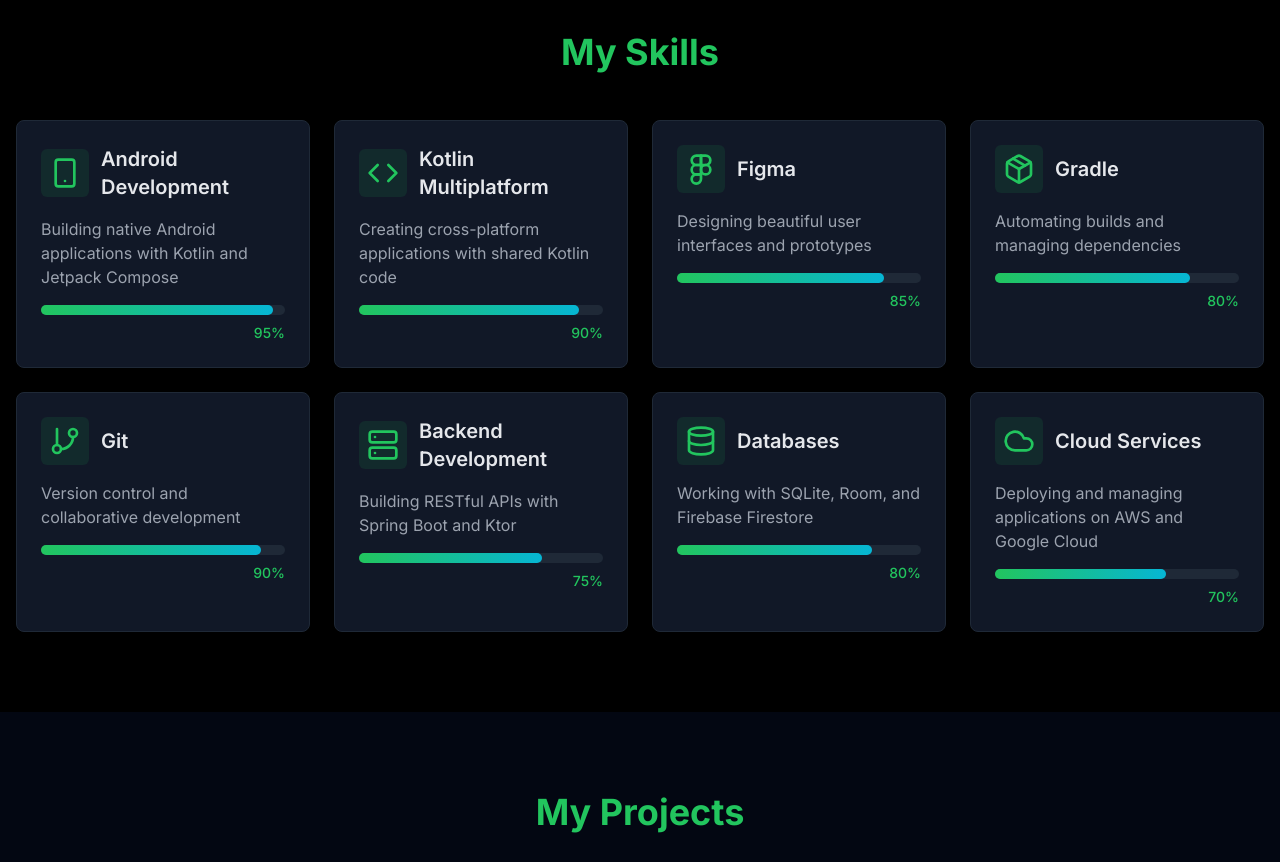
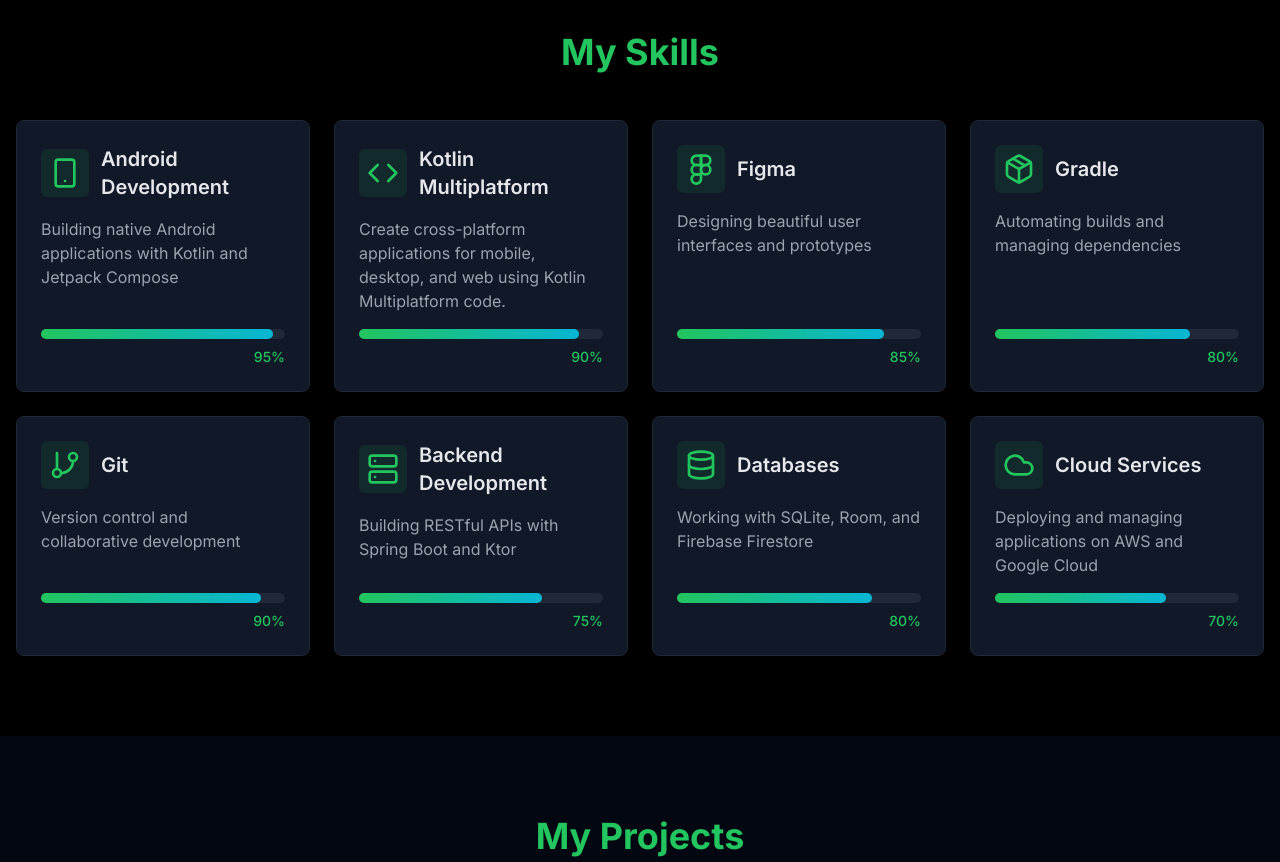
Before and after one commit to Chen-Xi-g/Chen-Xi-g.github.io, a Next.js app: page / in a window 1280 px wide. Shown: the part 1420-2282 px from the top of the page. Built offline with nearby package versions, Linux system fonts and the light colour scheme.

Commit message:
fix: text

```diff
--- a/components/skills.tsx
+++ b/components/skills.tsx
@@ -1,9 +1,18 @@
-"use client"
+"use client";
 
-import { motion } from "framer-motion"
-import { useInView } from "react-intersection-observer"
-import { Smartphone, Code, FigmaIcon, GitBranch, Package, Server, Database, Cloud } from "lucide-react"
-import { useLanguage } from "@/contexts/language-context"
+import { motion } from "framer-motion";
+import { useInView } from "react-intersection-observer";
+import {
+  Smartphone,
+  Code,
+  FigmaIcon,
+  GitBranch,
+  Package,
+  Server,
+  Database,
+  Cloud,
+} from "lucide-react";
+import { useLanguage } from "@/contexts/language-context";
 
 const getSkills = (t: (key: string) => string) => [
   {
@@ -54,16 +63,16 @@
     description: t("skills.cloud.desc"),
     level: 70,
   },
-]
+];
 
 export default function Skills() {
-  const { t } = useLanguage()
+  const { t } = useLanguage();
   const [ref, inView] = useInView({
     triggerOnce: true,
     threshold: 0.1,
-  })
+  });
 
-  const skills = getSkills(t)
+  const skills = getSkills(t);
 
   const containerVariants = {
     hidden: { opacity: 0 },
@@ -73,7 +82,7 @@
         staggerChildren: 0.1,
       },
     },
-  }
+  };
 
   const itemVariants = {
     hidden: { y: 20, opacity: 0 },
@@ -84,7 +93,7 @@
         duration: 0.5,
       },
     },
-  }
+  };
 
   return (
     <section id="skills" className="py-20 bg-black">
@@ -104,13 +113,16 @@
             <motion.div
               key={index}
               variants={itemVariants}
-              className="bg-gray-900 rounded-lg p-6 border border-gray-800 hover:border-green-500/50 transition-all duration-300 hover:shadow-lg hover:shadow-green-500/10"
+              className="bg-gray-900 rounded-lg p-6 border border-gray-800 hover:border-green-500/50 transition-all duration-300 hover:shadow-lg hover:shadow-green-500/10 flex flex-col"
             >
               <div className="flex items-center mb-4">
-                <div className="p-2 rounded-md bg-green-500/10 text-green-500 mr-3">{skill.icon}</div>
+                <div className="p-2 rounded-md bg-green-500/10 text-green-500 mr-3">
+                  {skill.icon}
+                </div>
                 <h3 className="text-xl font-semibold">{skill.name}</h3>
               </div>
-              <p className="text-gray-400 mb-4">{skill.description}</p>
+              <p className="text-gray-400 mb-auto">{skill.description}</p>
+              <div className="mt-4">
                 <div className="w-full bg-gray-800 rounded-full h-2.5">
                   <div
                     className="bg-gradient-to-r from-green-500 to-cyan-500 h-2.5 rounded-full"
@@ -118,12 +130,15 @@
                   ></div>
                 </div>
                 <div className="flex justify-end mt-2">
-                <span className="text-sm text-green-500 font-medium">{skill.level}%</span>
+                  <span className="text-sm text-green-500 font-medium">
+                    {skill.level}%
+                  </span>
+                </div>
               </div>
             </motion.div>
           ))}
         </motion.div>
       </div>
     </section>
-  )
+  );
 }
--- a/contexts/language-context.tsx
+++ b/contexts/language-context.tsx
@@ -53,7 +53,7 @@
     "Building native Android applications with Kotlin and Jetpack Compose",
   "skills.kotlin.name": "Kotlin Multiplatform",
   "skills.kotlin.desc":
-    "Creating cross-platform applications with shared Kotlin code",
+    "Create cross-platform applications for mobile, desktop, and web using Kotlin Multiplatform code.",
   "skills.figma.name": "Figma",
   "skills.figma.desc": "Designing beautiful user interfaces and prototypes",
   "skills.gradle.name": "Gradle",
@@ -161,7 +161,8 @@
   "skills.android.name": "Android 开发",
   "skills.android.desc": "使用 Kotlin 和 Jetpack Compose 构建原生 Android 应用",
   "skills.kotlin.name": "Kotlin 多平台",
-  "skills.kotlin.desc": "使用共享 Kotlin 代码创建跨平台应用",
+  "skills.kotlin.desc":
+    "使用共享 Kotlin 代码创建移动端、桌面端、Web端跨平台应用",
   "skills.figma.name": "Figma 设计",
   "skills.figma.desc": "设计美观的用户界面和原型",
   "skills.gradle.name": "Gradle 构建",
```
Lines whose indentation alone changed are shown as unchanged.
